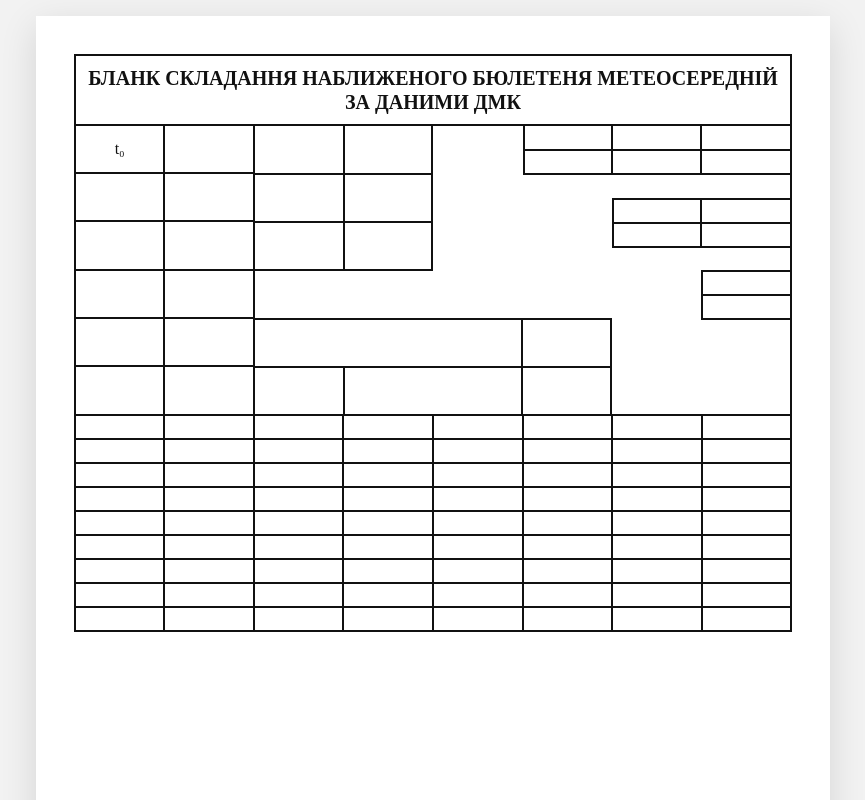
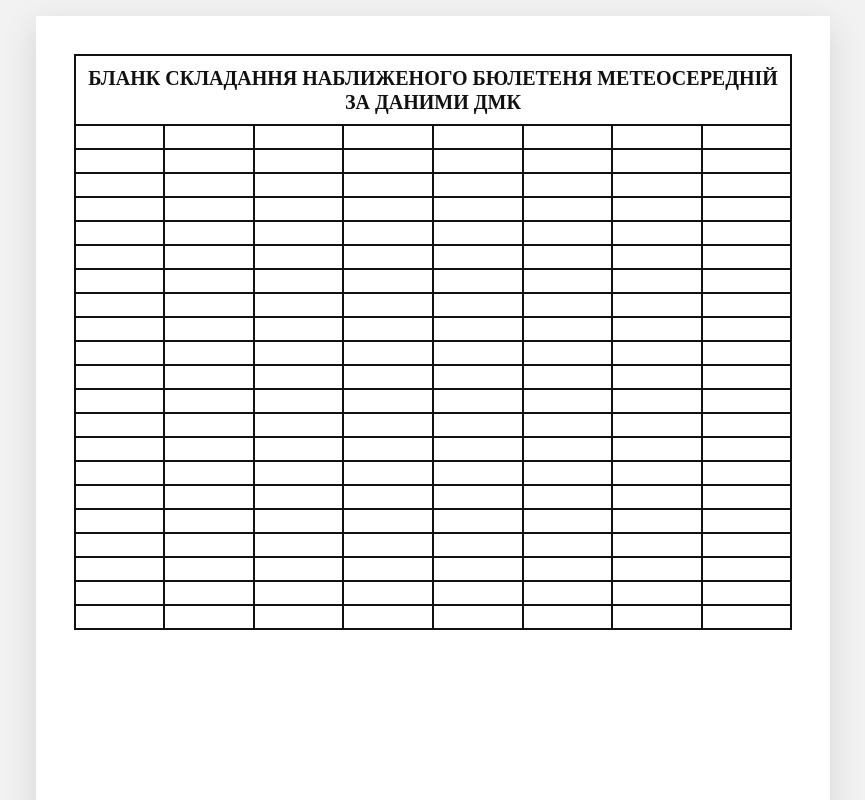
Before and after one commit to aleksandr-hrankin/dmk-landing, a plain HTML site: page index.html in a window 1280 px wide. Shown: the top 800 px of the page, without its empty margins (207-1072 px from the left). Drawn offline with Linux system fonts and the light colour scheme.

Commit message:
Update index.html

```diff
--- a/index.html
+++ b/index.html
@@ -6,59 +6,25 @@
   <title>Бланк метеосередній</title>
 
   <style>
-    /* 1) Отключаем авто-увеличение шрифта на мобиле */
-    html{
-      -webkit-text-size-adjust: 100%;
-      text-size-adjust: 100%;
-    }
-    /* если всё равно увеличивает — раскомментируй (жёстко) */
-    /* html{ -webkit-text-size-adjust:none; text-size-adjust:none; } */
-
     :root{
       --ink:#111;
       --paper:#fff;
       --bg:#f2f2f2;
-
-      /* 2) Единая жесткая высота ячейки */
-      --cell:24px;
     }
-
     *{ box-sizing:border-box; }
-
     body{
       margin:0;
       background:var(--bg);
       font-family:"Times New Roman", Times, serif;
       color:var(--ink);
     }
-
-    /* 4) На экране лист резиновый по ширине, mm оставляем для печати */
     .page{
-      width: min(210mm, calc(100vw - 24px));
+      width: 210mm;
+      min-height: 297mm;
       margin: 16px auto;
       padding: 10mm 10mm;
       background:var(--paper);
       box-shadow: 0 10px 35px rgba(0,0,0,.12);
-      min-height: 297mm; /* на десктопе ок, на мобиле снимем в media */
-    }
-
-    @media (max-width: 900px){
-      .page{
-        min-height: unset; /* убираем огромный белый низ */
-        margin: 12px auto;
-        padding: 10mm 8mm;
-      }
-    }
-
-    @media print{
-      html{ -webkit-text-size-adjust: 100%; text-size-adjust: 100%; }
-      body{ background:#fff; }
-      .page{
-        width:210mm;
-        min-height:297mm;
-        margin:0;
-        box-shadow:none;
-      }
     }
 
     table{
@@ -67,46 +33,40 @@
       table-layout:fixed;
       border:2px solid var(--ink);
     }
-
-    /* 2) Жёстко фиксируем высоту через переменную */
-    tr.row{ height:var(--cell); }
-    tr.row > td{ height:var(--cell); }
-
     th, td{
       border:2px solid var(--ink);
       padding:0;
       vertical-align:middle;
       text-align:center;
       font-size:16px;
-
-      line-height:1;        /* можно оставить */
-      height:var(--cell);   /* ключевое */
-      overflow:hidden;      /* чтобы контент не раздувал */
+      line-height:1;
     }
 
     .title{
-      height:70px;          /* заголовок оставляем как было */
+      height:70px;
       font-weight:700;
       font-size:20px;
       line-height:1.2;
       text-align:center;
     }
+    tr.row{ height:24px; }
+    tr.row > td{ height:24px; } /* можно оставить, но ключевое — height на tr */
+
 
     /* ===== ЗЕЛЁНАЯ объединённая зона (C..H) × 12 строк (1..12) ===== */
     td.zone{
       padding:0;
       vertical-align:top;
     }
-
-    /* 3) Для вложенных mini-таблиц — не полагаться на .row */
     .zone-grid{
       display:grid;
-      grid-template-columns: repeat(6, 1fr);               /* C D E F G H */
-      grid-template-rows: repeat(12, var(--cell));         /* 1..12 */
+      grid-template-columns: repeat(6, 1fr);      /* C D E F G H */
+      grid-template-rows: repeat(12, 24px);      /* 1..12 */
       width:100%;
-      height: calc(var(--cell) * 12);
+      height: calc(24px * 12);
     }
 
+    /* ===== вложенные таблицы ===== */
     .mini{
       width:100%;
       height:100%;
@@ -114,18 +74,13 @@
       table-layout:fixed;
       border:0; /* чтобы не было "жирных" двойных линий */
     }
-
-    .mini tr{ height:var(--cell); }
     .mini td{
       border:2px solid var(--ink);
       padding:0;
       text-align:center;
       vertical-align:middle;
       font-size:16px;
-
-      height:var(--cell);
-      line-height:1;
-      overflow:hidden;
+      height:24px;
     }
 
     /* Позиции блоков как на скрине */
@@ -169,89 +124,64 @@
 
       <!-- Ряд 1 -->
       <tr class="row">
-        <td rowspan="2" data-type="label">t₀</td>
-        <td rowspan="2" data-type="label"></td>
-
-        <!-- ЗЕЛЁНАЯ ЗОНА: C..H (6 колонок) × 12 строк -->
-        <td class="zone" colspan="6" rowspan="12" data-type="label">
-          <div class="zone-grid">
-
-            <!-- 1) C1..D6 -->
-            <table class="mini t_cd" aria-label="C1-D6">
-              <tbody>
-                <tr><td rowspan="2" data-type="label"></td><td rowspan="2" data-type="label"></td></tr>
-                <tr></tr>
-                <tr><td rowspan="2" data-type="label"></td><td rowspan="2" data-type="label"></td></tr>
-                <tr></tr>
-                <tr><td rowspan="2" data-type="label"></td><td rowspan="2" data-type="label"></td></tr>
-                <tr></tr>
-              </tbody>
-            </table>
-
-            <!-- 2) F1..H2 -->
-            <table class="mini t_fgh" aria-label="F1-H2">
-              <tbody>
-                <tr><td data-type="label"></td><td data-type="label"></td><td data-type="label"></td></tr>
-                <tr><td data-type="label"></td><td data-type="label"></td><td data-type="label"></td></tr>
-              </tbody>
-            </table>
-
-            <!-- 3) G4..H5 -->
-            <table class="mini t_gh" aria-label="G4-H5">
-              <tbody>
-                <tr><td data-type="label"></td><td data-type="label"></td></tr>
-                <tr><td data-type="label"></td><td data-type="label"></td></tr>
-              </tbody>
-            </table>
-
-            <!-- 4) H7..H8 -->
-            <table class="mini t_h" aria-label="H7-H8">
-              <tbody>
-                <tr><td data-type="label"></td></tr>
-                <tr><td data-type="label"></td></tr>
-              </tbody>
-            </table>
-
-            <!-- 5) Блок C8..F12, но строка C9..F9 УДАЛЕНА -->
-            <table class="mini t_cdef" aria-label="C8-F12 (без C9-F9)">
-              <tbody>
-                <!-- C8..F8 -->
-                <tr>
-                  <td rowspan="2" colspan="3" data-type="label"></td>
-                  <td rowspan="2" data-type="label"></td>
-                </tr>
-
-                <!-- C10..F10 -->
-                <tr></tr>
-
-                <!-- C11..F11 -->
-                <tr>
-                  <td rowspan="2" data-type="label"></td>
-                  <td rowspan="2" colspan="2" data-type="label"></td>
-                  <td rowspan="2" data-type="label"></td>
-                </tr>
-
-                <!-- C12..F12 -->
-                <tr></tr>
-              </tbody>
-            </table>
-
-          </div>
-        </td>
+        <td data-type="label"></td><td data-type="label"></td><td data-type="label"></td><td data-type="label"></td>
+        <td data-type="label"></td><td data-type="label"></td><td data-type="label"></td><td data-type="label"></td>
       </tr>
 
-      <!-- Ряды 2..12: тут только A,B (остальное занято rowspan=12) -->
-      <tr class="row"></tr> <!-- 2 -->
-      <tr class="row"><td rowspan="2" data-type="label"></td><td rowspan="2" data-type="label"></td></tr> <!-- 3 -->
-      <tr class="row"></tr> <!-- 4 -->
-      <tr class="row"><td rowspan="2" data-type="label"></td><td rowspan="2" data-type="label"></td></tr> <!-- 5 -->
-      <tr class="row"></tr> <!-- 6 -->
-      <tr class="row"><td rowspan="2" data-type="label"></td><td rowspan="2" data-type="label"></td></tr> <!-- 7 -->
-      <tr class="row"></tr> <!-- 8 -->
-      <tr class="row"><td rowspan="2" data-type="label"></td><td rowspan="2" data-type="label"></td></tr> <!-- 9 -->
-      <tr class="row"></tr> <!-- 10 -->
-      <tr class="row"><td rowspan="2" data-type="label"></td><td rowspan="2" data-type="label"></td></tr> <!-- 11 -->
-      <tr class="row"></tr> <!-- 12 -->
+      <tr class="row">
+        <td data-type="label"></td><td data-type="label"></td><td data-type="label"></td><td data-type="label"></td>
+        <td data-type="label"></td><td data-type="label"></td><td data-type="label"></td><td data-type="label"></td>
+      </tr>
+
+      <tr class="row">
+        <td data-type="label"></td><td data-type="label"></td><td data-type="label"></td><td data-type="label"></td>
+        <td data-type="label"></td><td data-type="label"></td><td data-type="label"></td><td data-type="label"></td>
+      </tr>
+
+      <tr class="row">
+        <td data-type="label"></td><td data-type="label"></td><td data-type="label"></td><td data-type="label"></td>
+        <td data-type="label"></td><td data-type="label"></td><td data-type="label"></td><td data-type="label"></td>
+      </tr>
+
+      <tr class="row">
+        <td data-type="label"></td><td data-type="label"></td><td data-type="label"></td><td data-type="label"></td>
+        <td data-type="label"></td><td data-type="label"></td><td data-type="label"></td><td data-type="label"></td>
+      </tr>
+
+      <tr class="row">
+        <td data-type="label"></td><td data-type="label"></td><td data-type="label"></td><td data-type="label"></td>
+        <td data-type="label"></td><td data-type="label"></td><td data-type="label"></td><td data-type="label"></td>
+      </tr>
+
+      <tr class="row">
+        <td data-type="label"></td><td data-type="label"></td><td data-type="label"></td><td data-type="label"></td>
+        <td data-type="label"></td><td data-type="label"></td><td data-type="label"></td><td data-type="label"></td>
+      </tr>
+
+      <tr class="row">
+        <td data-type="label"></td><td data-type="label"></td><td data-type="label"></td><td data-type="label"></td>
+        <td data-type="label"></td><td data-type="label"></td><td data-type="label"></td><td data-type="label"></td>
+      </tr>
+
+      <tr class="row">
+        <td data-type="label"></td><td data-type="label"></td><td data-type="label"></td><td data-type="label"></td>
+        <td data-type="label"></td><td data-type="label"></td><td data-type="label"></td><td data-type="label"></td>
+      </tr>
+
+      <tr class="row">
+        <td data-type="label"></td><td data-type="label"></td><td data-type="label"></td><td data-type="label"></td>
+        <td data-type="label"></td><td data-type="label"></td><td data-type="label"></td><td data-type="label"></td>
+      </tr>
+
+      <tr class="row">
+        <td data-type="label"></td><td data-type="label"></td><td data-type="label"></td><td data-type="label"></td>
+        <td data-type="label"></td><td data-type="label"></td><td data-type="label"></td><td data-type="label"></td>
+      </tr>
+
+      <tr class="row">
+        <td data-type="label"></td><td data-type="label"></td><td data-type="label"></td><td data-type="label"></td>
+        <td data-type="label"></td><td data-type="label"></td><td data-type="label"></td><td data-type="label"></td>
+      </tr>
 
       <!-- Ряд 13 и ниже -->
       <tr class="row">
```
